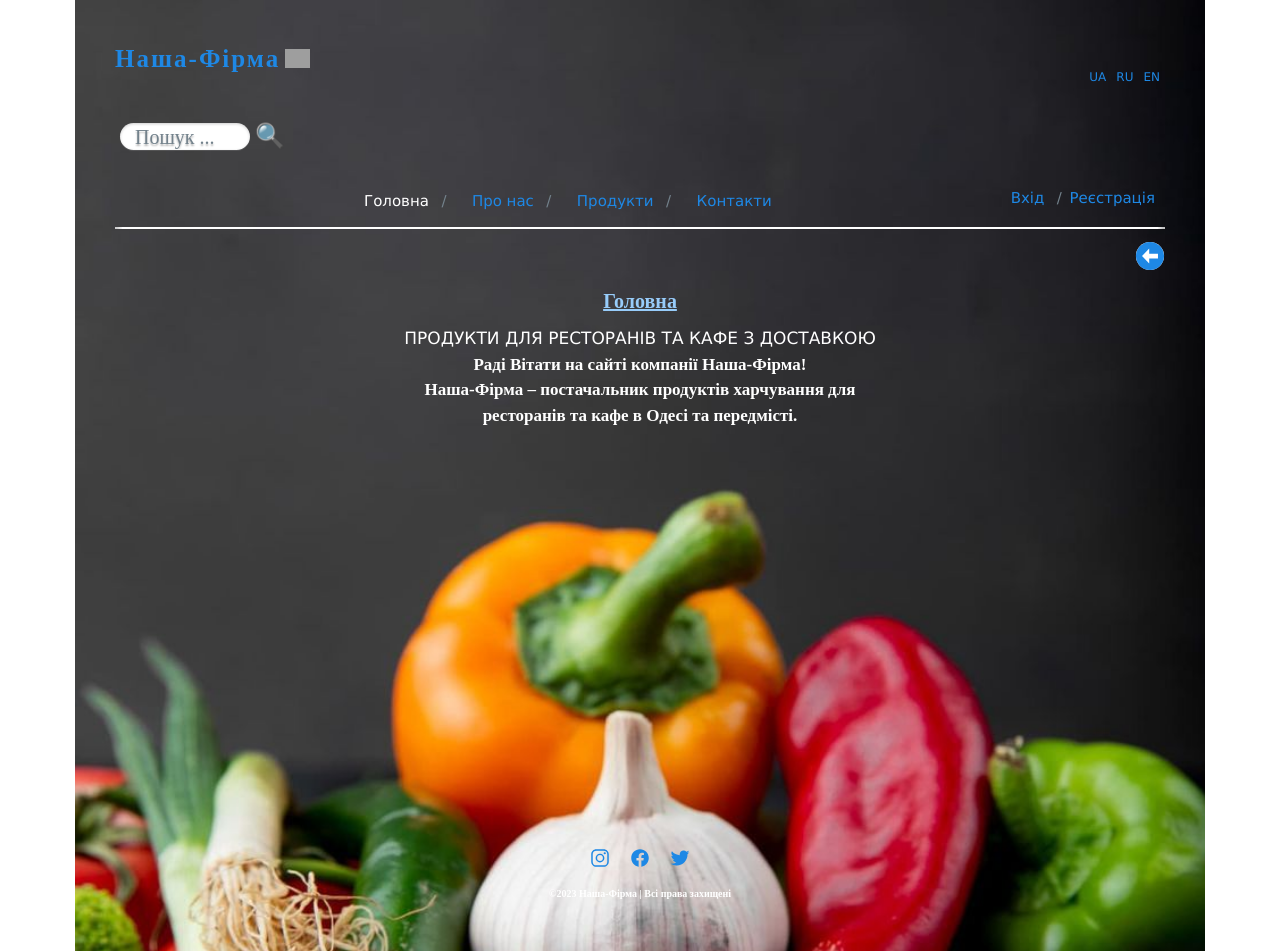
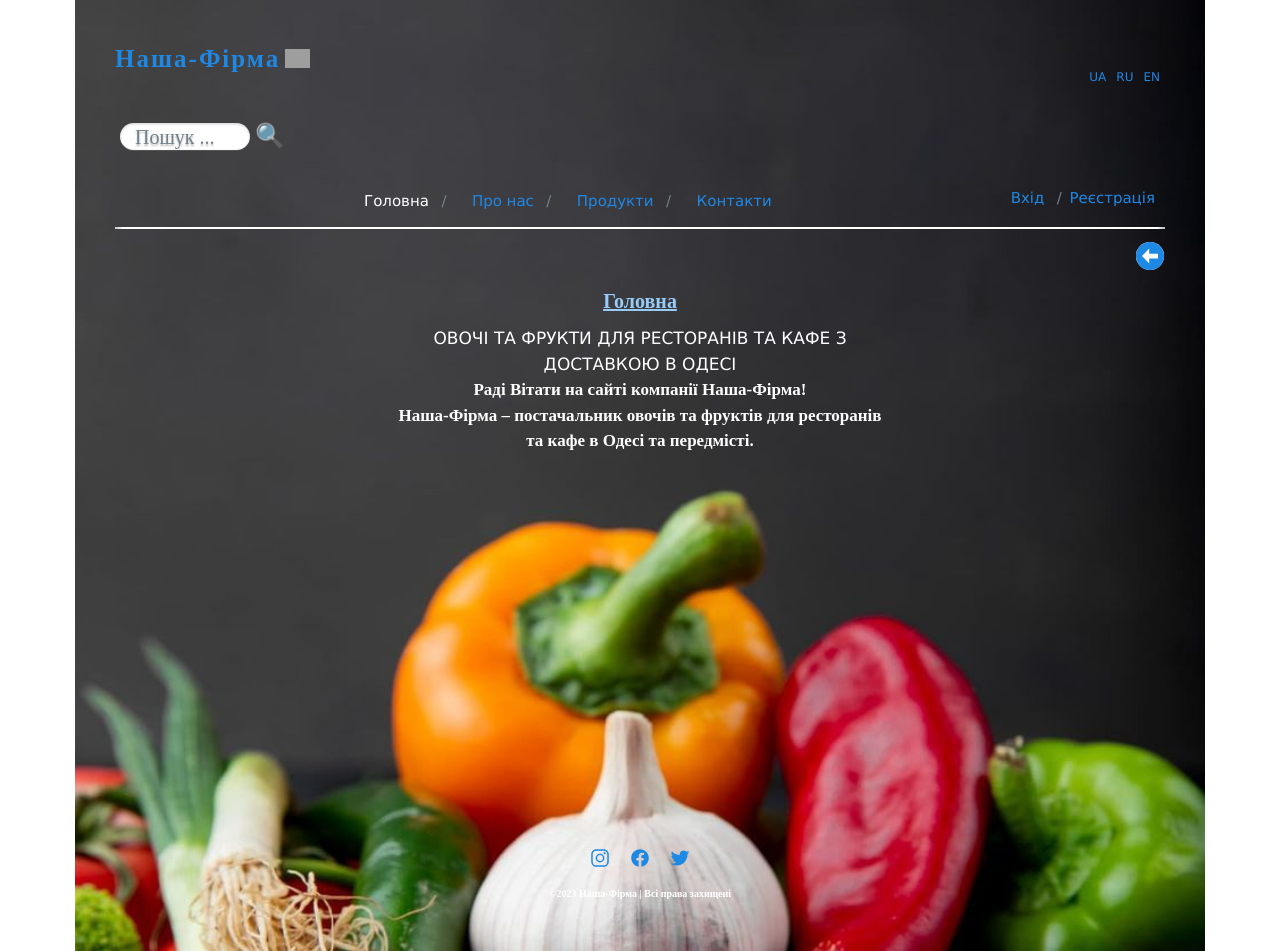
Before and after one commit to VadimTrubay/django_progect_nashafirma, a Django app: page / in a window 1280 px wide. Run offline with Django 4.2, Linux system fonts and the light colour scheme; grey boxes are pictures that could not be loaded.

Commit message:
Update index.html

```diff
--- a/nashafirma/templates/orders/index.html
+++ b/nashafirma/templates/orders/index.html
@@ -3,8 +3,8 @@
 {% load i18n %}
 
 <h1 class='title-page'>{% trans 'Головна' %}</h1>
-<p class="page-content font">{% trans 'ПРОДУКТИ ДЛЯ РЕСТОРАНІВ ТА КАФЕ З ДОСТАВКОЮ' %}</p>
+<p class="page-content font">{% trans 'ОВОЧІ ТА ФРУКТИ ДЛЯ РЕСТОРАНІВ ТА КАФЕ З ДОСТАВКОЮ В ОДЕСІ' %}</p>
 <p class="page-content">{% trans 'Раді Вітати на сайті компанії Наша-Фірмa!' %}</p>
-<p class="page-content">{% trans 'Наша-Фірма – постачальник продуктів харчування для ресторанів та кафе в Одесі та передмісті.' %}</p>
+<p class="page-content">{% trans 'Наша-Фірма – постачальник овочів та фруктів для ресторанів та кафе в Одесі та передмісті.' %}</p>
 
 {% endblock %}
```
